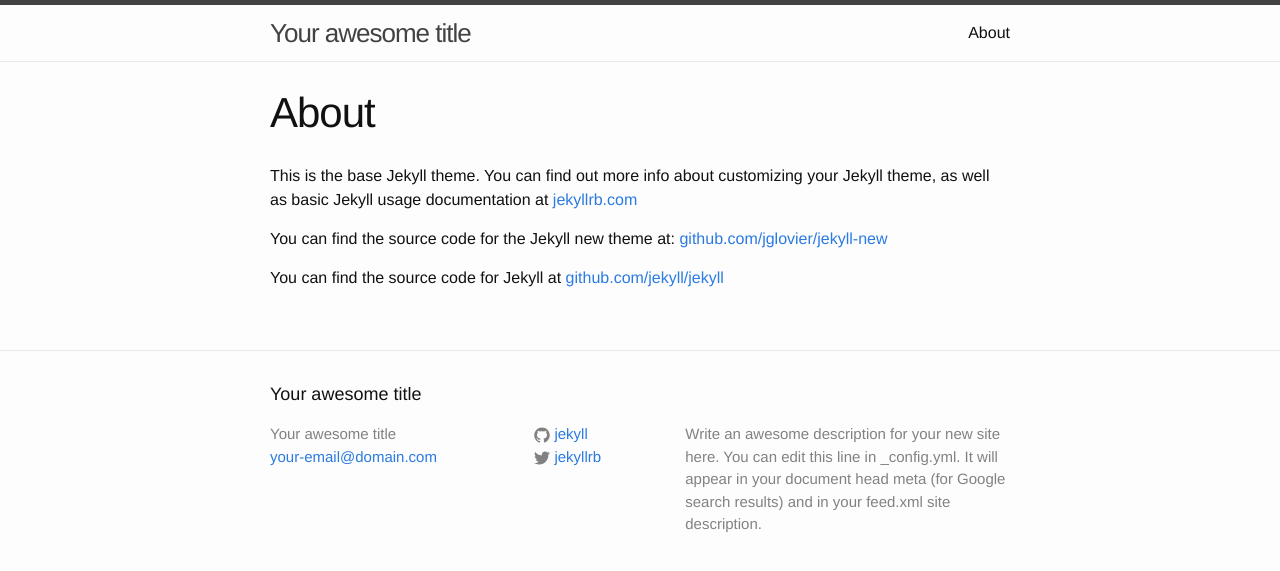
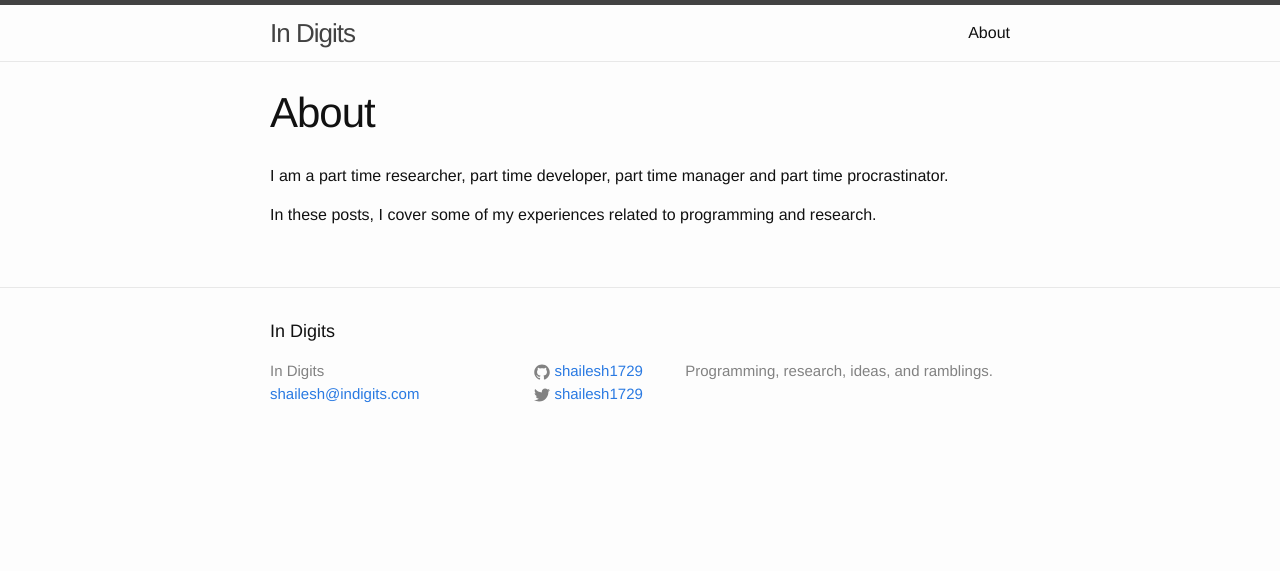
Before and after one commit to shailesh1729/shailesh1729.github.io, a Jekyll site: the page built from about.md, in a window 1280 px wide. Shown: the top 571 px of the page. Built offline with Jekyll 4.4.1, drawn with Linux system fonts in a browser that asks for light colours.

Commit message:
first post. about page fixed.

```diff
--- /dev/null
+++ b/Gemfile
@@ -0,0 +1,6 @@
+source 'https://rubygems.org'
+gem 'github-pages'
+require 'rbconfig'
+if RbConfig::CONFIG['target_os'] =~ /mswin|mingw|cygwin/i
+  gem 'wdm', '>= 0.1.0'
+end
--- a/_config.yml
+++ b/_config.yml
@@ -1,14 +1,12 @@
 # Site settings
-title: Your awesome title
-email: your-email@domain.com
+title: In Digits
+email: shailesh@indigits.com
 description: > # this means to ignore newlines until "baseurl:"
-  Write an awesome description for your new site here. You can edit this
-  line in _config.yml. It will appear in your document head meta (for
-  Google search results) and in your feed.xml site description.
+  Programming, research, ideas, and ramblings.
 baseurl: "" # the subpath of your site, e.g. /blog/
-url: "http://yourdomain.com" # the base hostname & protocol for your site
-twitter_username: jekyllrb
-github_username:  jekyll
+url: "http://http://shailesh1729.github.io" # the base hostname & protocol for your site
+twitter_username: shailesh1729
+github_username:  shailesh1729
 
 # Build settings
 encoding: utf-8
--- a/about.md
+++ b/about.md
@@ -4,8 +4,8 @@
 permalink: /about/
 ---
 
-This is the base Jekyll theme. You can find out more info about customizing your Jekyll theme, as well as basic Jekyll usage documentation at [jekyllrb.com](http://jekyllrb.com/)
+I am a part time researcher, part time developer, part time manager
+and part time procrastinator.
 
-You can find the source code for the Jekyll new theme at: [github.com/jglovier/jekyll-new](https://github.com/jglovier/jekyll-new)
-
-You can find the source code for Jekyll at [github.com/jekyll/jekyll](https://github.com/jekyll/jekyll)
+In these posts, I cover some of my experiences related to
+programming and research.
```
Also changed, not shown: _posts/2014-10-17-the-journey-starts.md (added, +17 -0 lines), _posts/2014-10-17-welcome-to-jekyll.markdown (deleted, +0 -25 lines), Gemfile.lock (added).
